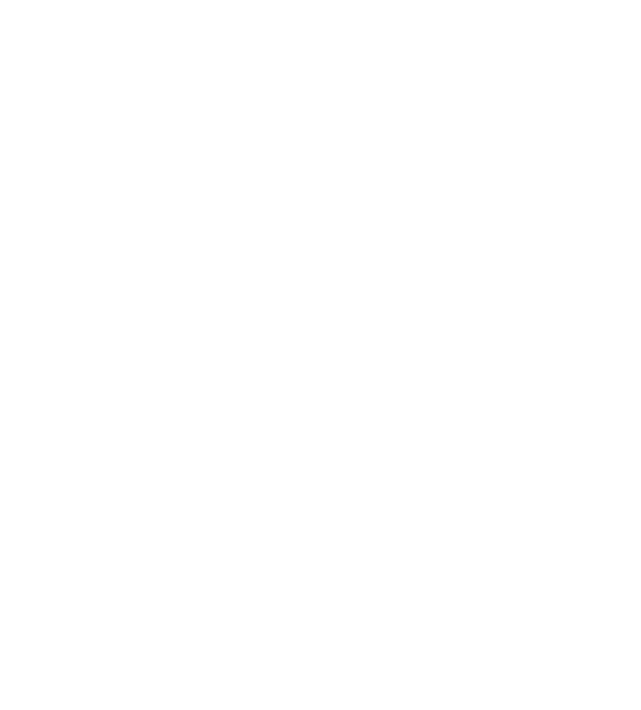
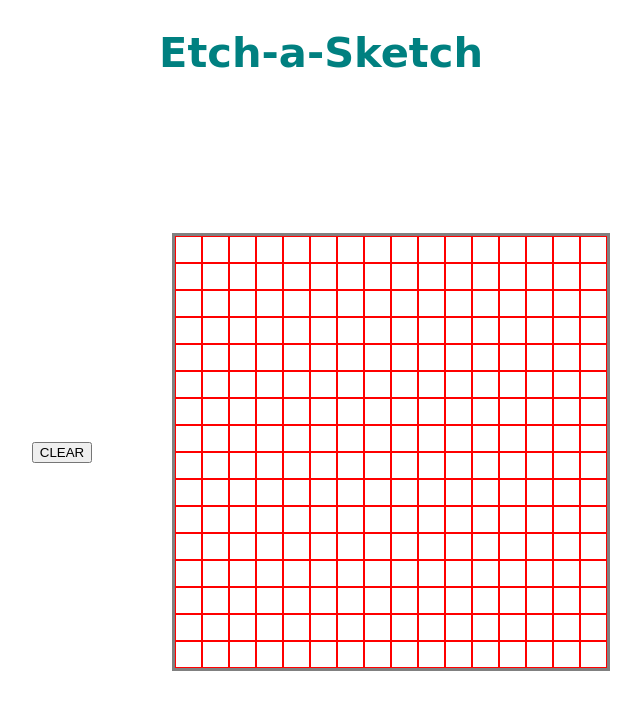
Before and after one commit to BaraouSaid/etch-a-sketch, a plain HTML site: page index.html in a window 1280 px wide. Shown: the whole page, without its empty margins (319-960 px from the left). Drawn offline with Linux system fonts and the light colour scheme; a web font is replaced by a local one.

Commit message:
Added first functionalities

```diff
--- a/app.js
+++ b/app.js
@@ -0,0 +1,37 @@
+const drawingSpace = document.querySelector('.container');
+const clearBtn = document.querySelector('.clear-btn')
+
+
+let square;
+
+function createSquares () {
+  for(let i = 0; i < 16 * 16; i++){
+    square = document.createElement('div')
+    square.className = 'square';
+    drawingSpace.appendChild(square);
+  }
+}
+
+createSquares()
+
+const squares = document.querySelectorAll('.square');
+
+function fillSquare (e) {
+
+    e.target.classList.add('fill-square')
+
+
+  // squares.forEach(square => square.classList.add('fill-square'))
+}
+
+function clearAll (e) {
+  squares.forEach(square => {
+    square.classList.remove('fill-square')
+  })
+}
+
+// fillSquare();
+
+squares.forEach(square => square.addEventListener('mouseover', fillSquare))
+
+clearBtn.addEventListener('click', clearAll)
--- a/index.html
+++ b/index.html
@@ -5,19 +5,30 @@
   <meta charset="UTF-8">
   <meta http-equiv="X-UA-Compatible" content="IE=edge">
   <meta name="viewport" content="width=device-width, initial-scale=1.0">
+  <link rel="stylesheet" href="style.css">
+  <link rel="preconnect" href="https://fonts.googleapis.com">
+  <link rel="preconnect" href="https://fonts.gstatic.com" crossorigin>
+  <link href="https://fonts.googleapis.com/css2?family=Palette+Mosaic&display=swap" rel="stylesheet">
   <title>Etch a Sketch</title>
 </head>
 
 <body>
   <header>
+    <h1 class="title">Etch-a-Sketch</h1>
 
   </header>
+
   <main>
 
+    <button class="clear-btn">CLEAR</button>
+    <div class="container">
+
+    </div>
   </main>
   <footer>
 
   </footer>
 </body>
+<script src="app.js"></script>
 
 </html>
--- a/style.css
+++ b/style.css
@@ -0,0 +1,57 @@
+:root {
+  --container-width : 400px;
+  --container-height : 400px;
+}
+
+
+html, body {
+  margin : 0;
+  padding: 0;
+  box-sizing: border-box;
+  font-family: 'Palette Mosaic', cursive;
+}
+
+header {
+  font-size: 1.3rem;
+  color:teal;
+}
+
+body {
+  width: 100vw;
+  height: 100vh;
+  display: flex;
+  flex-direction: column;
+  align-items: center;
+  justify-content: space-between;
+}
+
+main {
+  display: flex;
+  flex-direction: row;
+  align-items: center;
+  justify-content: center;
+  gap: 5rem;
+}
+
+.container {
+  var(--container-width);
+  var(--container-height);
+  border: 3px solid grey;
+  display: grid;
+  grid-template-columns: repeat(16, 1fr);
+  grid-template-rows: repeat(16, 1fr);
+}
+
+.square {
+  width : calc( var(--container-width) / 16);
+  height : calc( var(--container-height) / 16);
+  border: 1px solid red;
+}
+
+.fill-square {
+  background-color: black;
+}
+
+/* .square:hover {
+  background-color:black;
+} */
```
